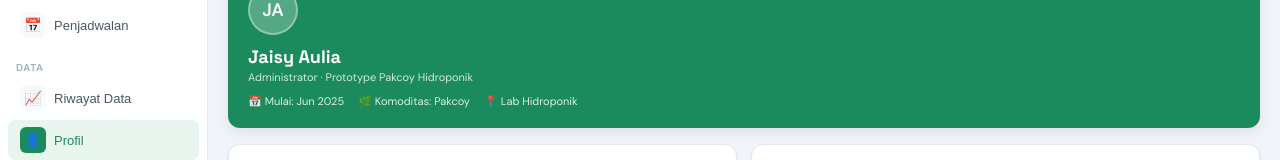
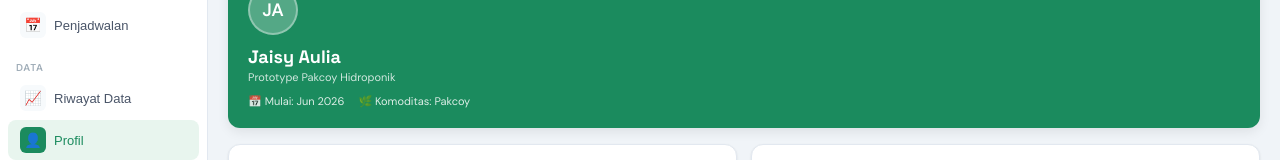
Before and after one commit to jaisyaulia/lighttrap-web, a plain HTML site: page frontend/index.html in a window 1280 px wide. Both pictures are taken after a click on the element "JA". Shown: the part 165-325 px from the top of the page. Drawn offline with nearby package versions, Linux system fonts and the light colour scheme; no server answers.

Commit message:
Update index.html

```diff
--- a/frontend/index.html
+++ b/frontend/index.html
@@ -324,11 +324,11 @@
         <div class="profile-banner">
           <div class="profile-avatar">JA</div>
           <div class="profile-name">Jaisy Aulia</div>
-          <div class="profile-role">Administrator · Prototype Pakcoy Hidroponik</div>
+          <div class="profile-role"> Prototype Pakcoy Hidroponik</div>
           <div class="profile-meta">
-            <span>📅 Mulai: Jun 2025</span>
+            <span>📅 Mulai: Jun 2026</span>
             <span>🌿 Komoditas: Pakcoy</span>
-            <span>📍 Lab Hidroponik</span>
+            <span></span>
           </div>
         </div>
         <div class="grid-2">
```
